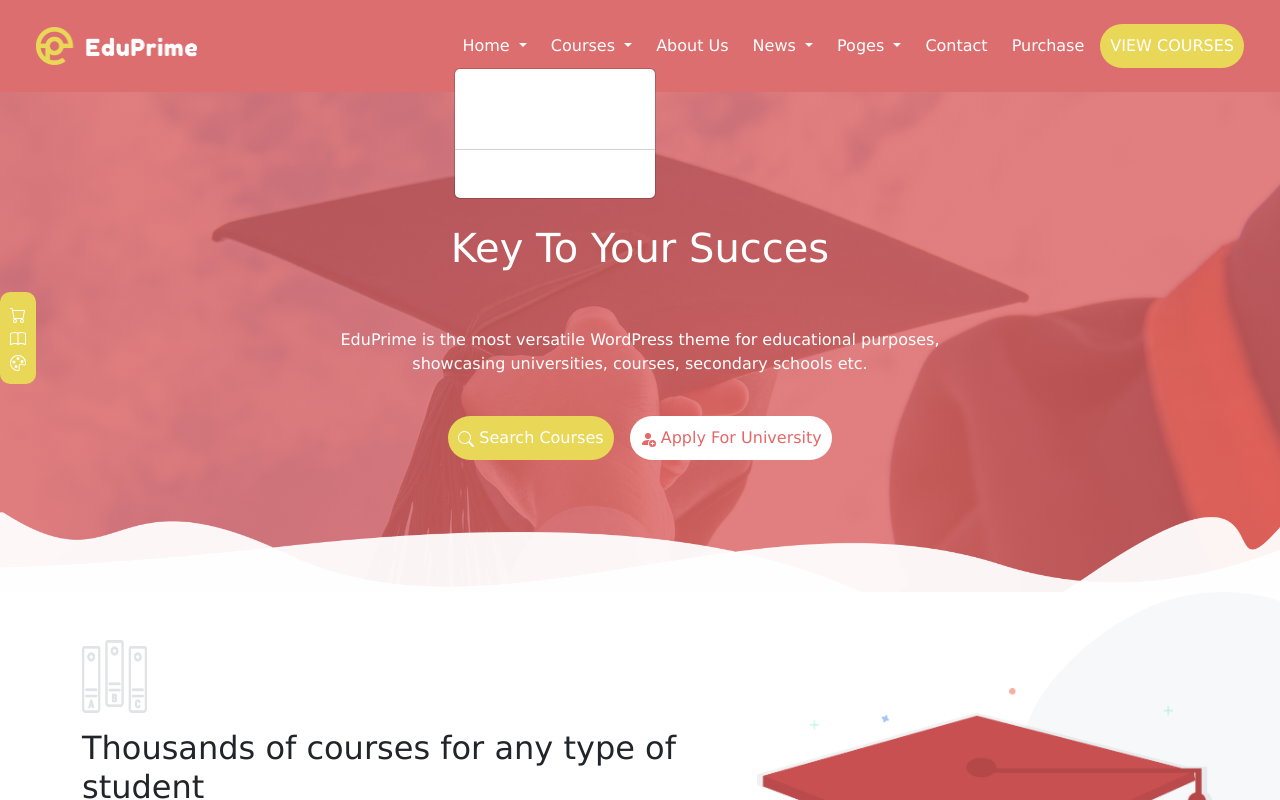
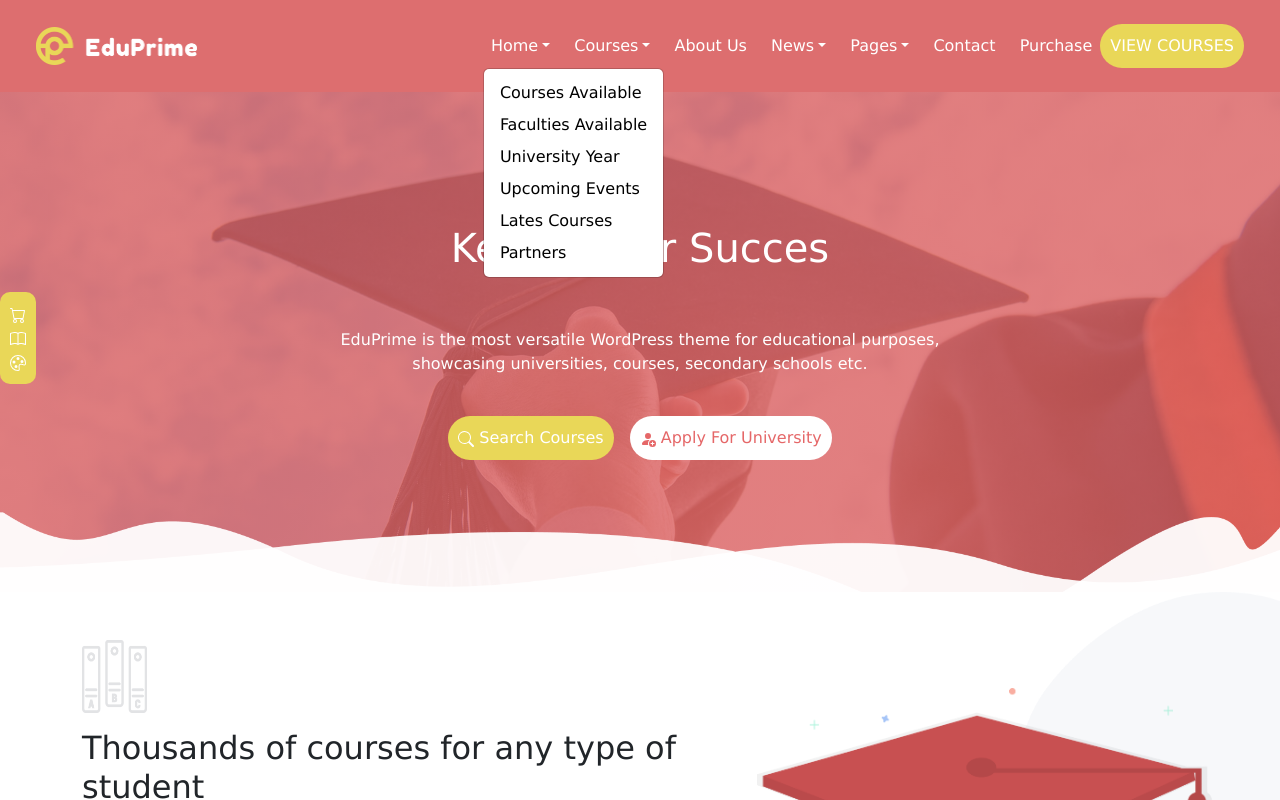
Before and after one commit to federicoverbicaro/proj-html-vuejs, a Vue app: page / in a window 1280 px wide. Both pictures are taken after a click on the button "Home". Shown: the top 800 px of the page. Built offline with nearby package versions, Linux system fonts and the light colour scheme.

Commit message:
feat: parte dinamica navbars

```diff
--- a/src/components/footer/AppClosure.vue
+++ b/src/components/footer/AppClosure.vue
@@ -102,8 +102,8 @@
 
             <div class="col-1 d-flex justify-content-end ">
                 <div class="d-flex justify-content-end align-items-end ">
-                    <a class=" bg-warning  p-2" href="">
-                        <img src="../../assets/img/back-to-top-arrow.svg" alt="">
+                    <a class=" bg-warning  p-2" href="navbars">
+                        <img src="../../assets/img/back-to-top-arrow.svg" alt="top-arrow">
                     </a>
                 </div>
 
--- a/src/components/footer/AppPartners.vue
+++ b/src/components/footer/AppPartners.vue
@@ -1,6 +1,6 @@
 <template>
 
-        <div class="container mt-4 mb-5">
+        <div id="partners" class="container mt-4 mb-5">
             <div class="text-center d-flex align-items-center  flex-column ">
 
                 <h2 class="text-capitalize ">partners</h2>
--- a/src/components/header/AppHeader.vue
+++ b/src/components/header/AppHeader.vue
@@ -1,5 +1,5 @@
 <template>
-    <AppNavbars />
+    <AppNavbars :menuItems="menuItems" />
     <div class="bgOnde position-relative ">
         <div id="introducion" class="text-center d-flex flex-column justify-content-center row-gap-4">
             <div class="gap-5 d-flex justify-content-center flex-column  ">
@@ -66,20 +66,93 @@
 
 <script>
 import AppNavbars from './AppNavbars.vue';
-import AppButton from '../Button/AppButton.vue';
-import yellowIcon from '../../assets/svg/magnifying-glass-solid.svg';
-
 
 export default {
     name: 'AppHeader',
     data() {
         return {
-            yellowIcon: yellowIcon
+            menuItems: [
+                {
+                    text: 'Home', url: '/', dropdown: true, submenu: [
+                        {
+                            text: 'Courses available', url: '#coursesAvailable'
+                        },
+                        {
+                            text: 'Faculties available', url: '#faculties'
+                        },
+                        {
+                            text: 'University Year', url: '#university'
+                        },
+                        {
+                            text: 'Upcoming Events', url: '#upcoming'
+                        },
+                        {
+                            text: 'Lates Courses', url: '#latesCourses'
+                        },
+                        {
+                            text: 'Partners', url: '#partners'
+                        },
+
+
+                    ]
+                },
+                {
+                    text: 'Courses', url: '/courses', dropdown: true, submenu: [
+                        {
+                            text: 'Low faculty', url: '/courses/computer-science'
+                        },
+                        {
+                            text: 'Economy', url: '/courses/mathematics'
+                        },
+                        {
+                            text: 'Medicine', url: '/courses/physics'
+                        },
+                        {
+                            text: 'Computer Science', url: '/courses/physics'
+                        },
+                        {
+                            text: 'Graphic Design', url: '/courses/physics'
+                        },
+                    ]
+                },
+                {
+                    text: 'About Us', url: '/about-us', dropdown: false
+                },
+                {
+                    text: 'News', url: '/news', dropdown: true, submenu: [
+                        {
+                            text: 'Latest News', url: '/news/latest'
+                        },
+                        {
+                            text: 'Events', url: '/news/events'
+                        }
+                    ]
+                },
+                {
+                    text: 'Pages', url: '/pages', dropdown: true, submenu: [
+                        {
+                            text: 'Contact Us', url: '/pages/contact-us'
+                        },
+                        {
+                            text: 'FAQ', url: '/pages/faq'
+                        },
+                        {
+                            text: 'Terms of Service', url: '/pages/terms-of-service'
+                        }
+                    ]
+                },
+                {
+                    text: 'Contact', url: '/contact', dropdown: false
+                },
+                {
+                    text: 'Purchase', url: '/purchase', dropdown: false
+                }
+            ]
         };
     },
     components: {
         AppNavbars,
-        AppButton
+
     }
 }
 </script>
@@ -136,4 +209,5 @@ export default {
         border-radius: 30px;
     }
 
-}</style>
+}
+</style>
--- a/src/components/header/AppNavbars.vue
+++ b/src/components/header/AppNavbars.vue
@@ -1,92 +1,34 @@
 <template>
-    <nav class="navbar navbar-expand-lg p-4 d-flex justify-content-between ">
+    <nav id="navbars" class="navbar navbar-expand-lg p-4 d-flex justify-content-between ">
 
         <div class="container-fluid m-0 ">
             <div class="col-2 col-lg-2 ">
                 <img class="" src="../../assets/img/theme_eduprime_logo.png" height="80%" width="80%" alt="logo">
             </div>
 
-            <div class="col-10 collapse navbar-collapse justify-content-end " id="navbarSupportedContent">
-                <ul class="navbar-nav gap-2  mb-2 mb-lg-0 d-flex align-items-center  ">
-                    <li class="nav-item dropdown">
-                        <a class="nav-link dropdown-toggle text-white" href="#" role="button" data-bs-toggle="dropdown"
+            <div class="col-10 collapse navbar-collapse justify-content-end" id="navbarSupportedContent">
+
+                <ul class="navbar-nav gap-2 mb-2 mb-lg-0 d-flex align-items-center">
+
+                    <li v-for="(menuItem, index) in menuItems" :key="index"
+                        :class="{ 'nav-item': true, 'dropdown': menuItem.dropdown }">
+                        <a v-if="!menuItem.dropdown" class="nav-link" :href="menuItem.url">{{ menuItem.text }}</a>
+                        <a v-else class="nav-link dropdown-toggle" href="#" role="button" data-bs-toggle="dropdown"
                             aria-expanded="false">
-                            home
+                            {{ menuItem.text }}
                         </a>
-                        <ul class="dropdown-menu">
-                            <li><a class="dropdown-item" href="#">Action</a></li>
-                            <li><a class="dropdown-item" href="#">Another action</a></li>
-                            <li>
-                                <hr class="dropdown-divider">
+
+                        <ul  v-if="menuItem.dropdown" class="dropdown-menu">
+
+                            <li  v-for="(subItem, subIndex) in menuItem.submenu" :key="subIndex"><a class="dropdown-item" id="textDropdown"
+                                    :href="subItem.url">{{ subItem.text }}</a>
                             </li>
-                            <li><a class="dropdown-item" href="#">Something else here</a></li>
                         </ul>
-                    </li>
 
-                    <li class="nav-item dropdown">
-                        <a class="nav-link dropdown-toggle" href="#" role="button" data-bs-toggle="dropdown"
-                            aria-expanded="false">
-                            courses
-                        </a>
-                        <ul class="dropdown-menu">
-                            <li><a class="dropdown-item" href="#">Action</a></li>
-                            <li><a class="dropdown-item" href="#">Another action</a></li>
-                            <li>
-                                <hr class="dropdown-divider">
-                            </li>
-                            <li><a class="dropdown-item" href="#">Something else here</a></li>
-                        </ul>
-                    </li>
-
-                    <li class="nav-item">
-                        <a class="nav-link" href="#">about us</a>
-                    </li>
-
-
-                    <li class="nav-item dropdown">
-                        <a class="nav-link dropdown-toggle" href="#" role="button" data-bs-toggle="dropdown"
-                            aria-expanded="false">
-                            news
-                        </a>
-                        <ul class="dropdown-menu">
-                            <li><a class="dropdown-item" href="#">Action</a></li>
-                            <li><a class="dropdown-item" href="#">Another action</a></li>
-                            <li>
-                                <hr class="dropdown-divider">
-                            </li>
-                            <li><a class="dropdown-item" href="#">Something else here</a></li>
-                        </ul>
-                    </li>
-
-                    <li class="nav-item dropdown">
-                        <a class="nav-link dropdown-toggle" href="#" role="button" data-bs-toggle="dropdown"
-                            aria-expanded="false">
-                            poges
-                        </a>
-                        <ul class="dropdown-menu">
-                            <li><a class="dropdown-item" href="#">Action</a></li>
-                            <li><a class="dropdown-item" href="#">Another action</a></li>
-                            <li>
-                                <hr class="dropdown-divider">
-                            </li>
-                            <li><a class="dropdown-item" href="#">Something else here</a></li>
-                        </ul>
-                    </li>
-                    <li class="nav-item">
-                        <a class="nav-link" href="#">contact </a>
-                    </li>
-                    <li class="nav-item">
-                        <a class="nav-link" href="#">purchase</a>
-                    </li>
-
-                    <li>
-                        <button class="text-uppercase ">view courses</button>
                     </li>
 
                 </ul>
-
-
-
+                <button class="text-uppercase">view courses</button>
             </div>
 
         </div>
@@ -95,22 +37,25 @@
 </template>
 
 <script>
-import AppButton from '../Button/AppButton.vue';
+
 
 
 
 export default {
     name: 'AppNavbars',
 
+    props: {
+        menuItems: {
+            type: Array,
+            required: true
+        },
+
         data() {
             return {
 
             };
         },
-    components: {
-        AppButton,
-    },
-
+    }
 }
 </script>
 
@@ -121,29 +66,40 @@ export default {
 nav {
     background-color: $redBg2;
 
-    img{
+    img {
         max-width: 200px;
     }
 
-  #navbarSupportedContent > ul {
-    li > a{
+    #navbarSupportedContent>ul {
+        li>a {
 
             text-transform: capitalize;
             color: $whiteText;
 
-        &:hover{
-            color:$yellowText;
+            &:hover {
+                color: $yellowText;
             }
         }
+
+
+        #textDropdown{
+                color:$blackText;
+
+                &:hover{
+                    color: $yellowText;
                 }
-  button{
+
+        }
+    }
+
+    button {
         background-color: $yellowBg;
         color: $whiteText;
         border: none;
         padding: 10px;
         border-radius: 30px;
 
-    &:hover{
+        &:hover {
             background-color: $whiteBg;
             color: $redText;
         }
--- a/src/components/main/AppLatestCourses.vue
+++ b/src/components/main/AppLatestCourses.vue
@@ -1,5 +1,5 @@
 <template>
-    <div>
+    <div id="latesCourses">
         <div class="container mt-5  ">
             <h2 class="text-capitalize ">lates courses</h2>
 
--- a/src/components/main/AppMain.vue
+++ b/src/components/main/AppMain.vue
@@ -1,7 +1,7 @@
 <template>
     <div class="container-fluid1 ">
         <div class="container d-flex gap-4 pt-5 ">
-            <div class="col-7">
+            <div id="coursesAvailable" class="col-7">
                 <img src="../../assets/img/Books-icon.png" alt="books" height="20%" width="10%">
                 <h2 class="mt-3">Thousands of courses
                     for any type of student
@@ -18,7 +18,7 @@
         </div>
 
     </div>
-    <div class="text-center mt-5 ">
+    <div id="faculties" class="text-center mt-5 ">
         <h2>Faculties available at EduPrime</h2>
 
         <p class="mt-4">Asingle university with a load of courses, tailored
--- a/src/components/main/AppUniveristyYears.vue
+++ b/src/components/main/AppUniveristyYears.vue
@@ -1,5 +1,5 @@
 <template>
-    <div class="bgUniverityYear  pt-5 d-flex justify-content-center ">
+    <div id="university" class="bgUniverityYear  pt-5 d-flex justify-content-center ">
         <div class=" d-flex flex-column  ">
 
             <div class="text-capitalize text-white d-flex flex-column align-items-center   ">
```
Also changed, not shown: src/App.vue (+3 -5 lines). Lines whose indentation alone changed are shown as unchanged.
